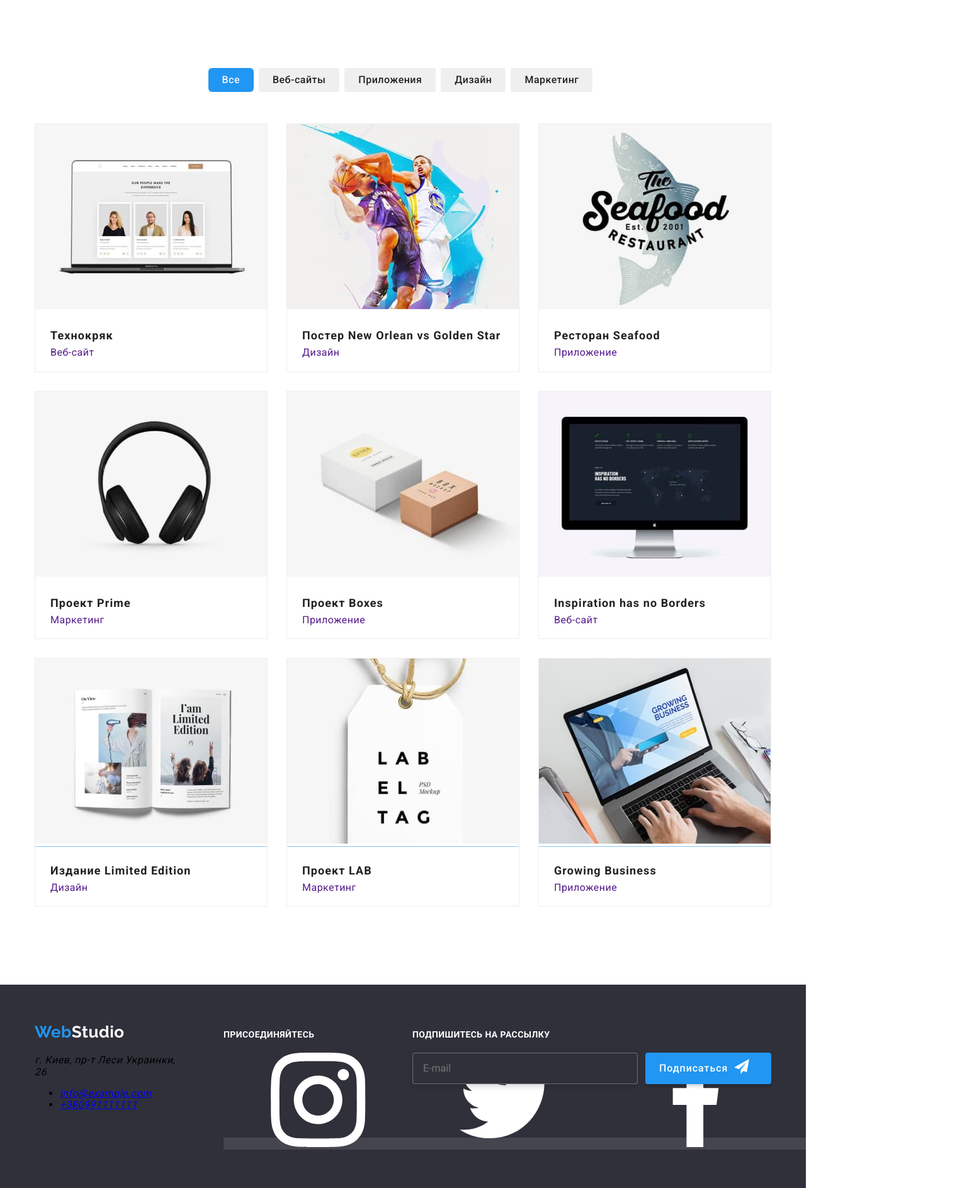
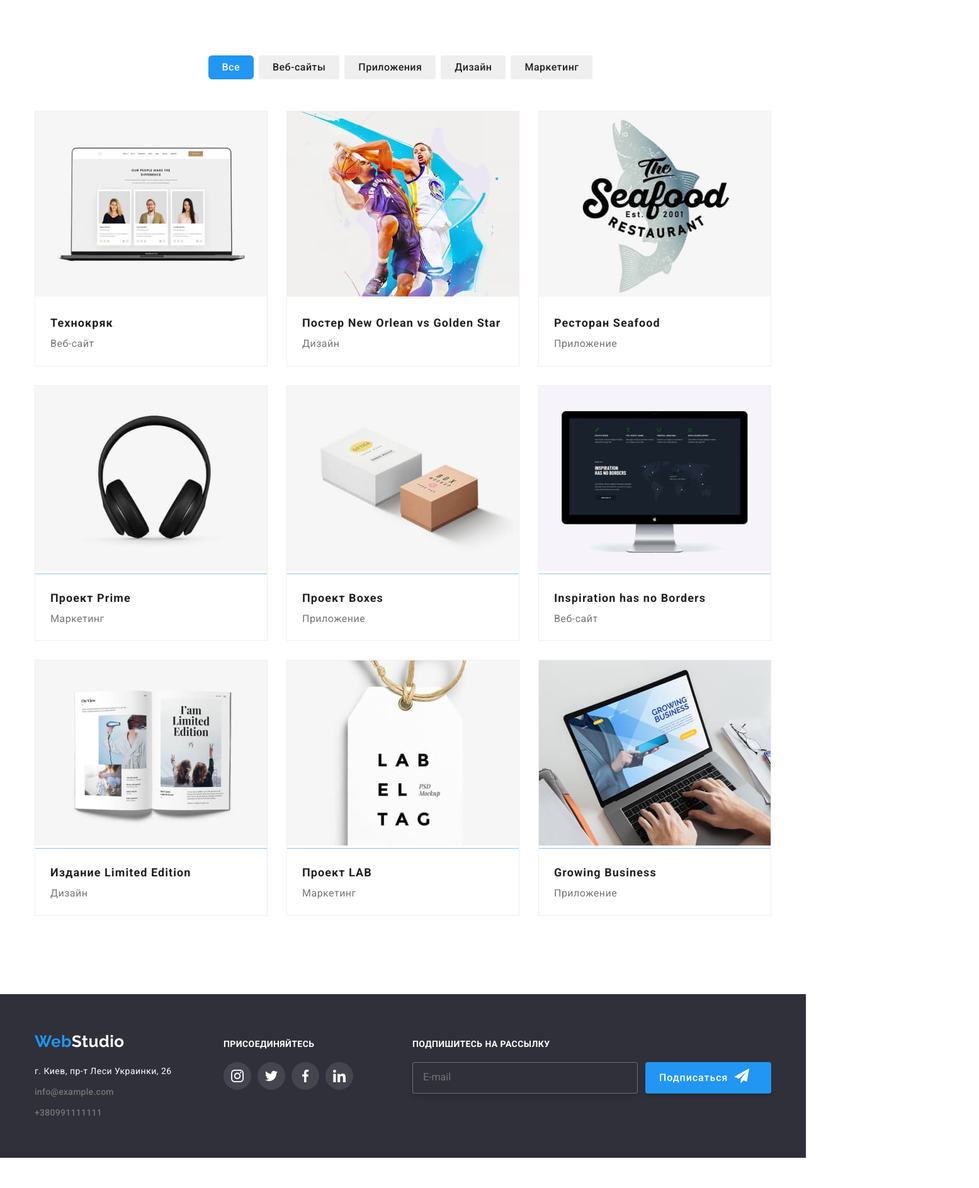
Before and after one commit to HelenBoiko/goit-markup-hw-07, a plain HTML site: page portfolio.html in a window 1280 px wide. Shown: the part 104-1991 px from the top of the page at 63% size, 1555 px wide, since content can reach past the window. After the commit the page ends 1943 px from the top, so only its background shows below. Drawn offline with nearby package versions, Linux system fonts and the light colour scheme.

Commit message:
делает первую часть дз 7  адаптация кода по БЕМ

```diff
--- a/css/styles.css
+++ b/css/styles.css
@@ -287,6 +287,18 @@ p
   background: var(--accent-link-color);
 }
 
+.sektion__button [type="button"] {
+  font-weight: 700;
+  line-height: 1.87;
+  display: flex;
+  align-items: center;
+  text-align: center;
+  letter-spacing: 0.06em;
+  text-decoration-line: none;
+  color: var(--title-color);
+  background-color: var(--button-color);
+
+}
 
         /*  Вторая секция.  НАШИ ОСОБЕННОСТИ */
 
@@ -519,17 +531,18 @@ p
   height: 44px;
   border-radius: 50%;
   background-color: var(--bg-color);
-  transition: background-color 250ms var(--animation);
+  transition: background-color, fill  250ms var(--animation);
 }
 
-.icon-social__link:focus,
-.icon-social__link:hover {
+.icon-social__link:hover,
+.icon-social__link:focus {
   background-color: var(--accent-link-color);
+
 }
 
 
-.icon-social__icon:hover,
-.icon-social__icon:focus {
+.icon-social__link:hover .icon-social__icon,
+.icon-social__link:focus .icon-social__icon {
   fill: var(--bg-color);
 }
 
@@ -605,100 +618,6 @@ p
 }
 
 
-
-          /* button  PORTFOLIO*/
-
-.sektion-button [type="button"] {
-  font-weight: 700;
-  line-height: 1.87;
-  display: flex;
-  align-items: center;
-  text-align: center;
-  letter-spacing: 0.06em;
-  text-decoration-line: none;
-  color: var(--title-color);
-  background-color: var(--button-color);
-
-}
-
-button {
-  font-style: normal;
-  font-weight: 500;
-  font-size: 16px;
-  line-height: 1.62;
-
-  text-align: center;
-  letter-spacing: 0.03em;
-
-  color: #212121;
-  cursor: pointer;
-  padding: 6px 22px;
-  border: none;
-  border-radius: 6px;
-  transition: bacgraun-color 250ms var(--animation);
-}
-
-.list-button .first-one {
-  color: var(--button-color);
-  background-color: var(--accent-link-color);
-}
-
-
-.list-button .item-button {
-  display: inline-block;
-
-  border: 0;
-  color: var(--title-color);
-  background-color: var(--button-color);
-}
-
-
-.item-button {
-  display: flex;
-  margin-right: 8px;
-
-}
-
-.item-name {
-  font-weight: 700;
-  font-size: 18px;
-  line-height: 2;
-  letter-spacing: 0.06em;
-  color: var(--title-color);
-}
-
-
-
-.item-name > p {
-  line-height: 1.87;
-  color: var(--main-text-color);
-}
-
-
-.item-button button:hover,
-.item-button button:focus {
-  color: var(--bg-color);
-  background-color: var(--accent-link-color);
-}
-
-
-.button:hover,
-.button:focus {
-  color: var(--button-color);
-  box-shadow: 0 10px 10px -5px
-  rgba(0,0,0,0.3);
-  background-color: var(--accent-link-color);
-  border-radius: 4px;
-
-
-}
-
-.button:active {
-  color: var(--button-color);
-  background-color: var(--accent-link-color);
-
-}
-
               /*Footer*/
 
 .footer-container {
@@ -726,7 +645,7 @@ button {
 
 /*   logo  */
 
-.logo {
+.footer-blok .logo {
   display: block;
   width: 145px;
   margin-bottom: 20px;
@@ -754,27 +673,32 @@ button {
 	margin-bottom: 9px;
 }
 
+.footer-list .contact-nav {
+  display: block;
+  flex-direction: column;
+  padding-left: 0;
+  margin: 0;
+  list-style: none;
+  color: var(--bg-adress-color);
+}
 
-
-.address-footer__link + .address-footer__link {
+.contact-nav__link + .contact-nav__link {
 	margin-top: 9px;
 }
 
-.icon.foot {
-  fill: var(--bg-color);
+.contact-nav__mail,
+.contact-nav__tel {
+  font-weight: 500;
+  font-size: 14px;
+  line-height: 1.14;
+  letter-spacing: 0.02em;
+  text-decoration-line: none;
+  color: var(--main-text-color);
+  transition: collor 250ms var(--animation);
 }
 
 
-.welcom-list .icon-social-link {
-  background-color: rgba(255, 255, 255, 0.1);
-}
-
-
-
-
-
-
-
+/* welcom-list Присоединяйтесь */
 
 .welcom-list {
   display: block;
@@ -790,7 +714,23 @@ button {
   color: var(--bg-color);
 }
 
-.sign-form {
+
+  /*Social-icon*/
+
+.icon-social__icon--fill {
+  fill: var(--bg-color);
+}
+
+
+.icon-social__link--bgcolor {
+  background-color: rgba(255, 255, 255, 0.1);
+}
+
+/* Form footer*/
+
+/*sign-form*/
+
+.footer-form__sign {
   display: flex;
   flex-direction: column;
   font-size: 14px;
@@ -807,7 +747,7 @@ button {
   width: 570px;
 }
 
-.mail-form input {
+.mail-form__email {
   width: 358px;
   padding-left: 16px;
   margin-right: 12px;
@@ -820,10 +760,9 @@ button {
 
 }
 
+/*Button- form footer*/
 
-
-
-.mail-form button {
+.mail-form__button {
   display: flex;
   width: 200px;
   text-align: center;
@@ -841,7 +780,7 @@ button {
   border-radius: 4px;
 }
 
-.mail-form button::after {
+.mail-form__button::after {
   content: "";
   width: 24px;
   height: 24px;
@@ -853,16 +792,23 @@ button {
 }
 
 
-
-
            /* PORTFOLIO */
 
-.main-portfolio {
+.portfolio {
   padding-top: 94px;
   padding-bottom: 94px;
 }
 
-.list-button {
+.container-main {
+	width: 1200px;
+	padding: 0 15px;
+	margin-left: auto;
+	margin-right: auto
+}
+
+/* Button portfolio*/
+
+.portfolio-button {
   display: flex;
   justify-content: center;
   margin-left: auto;
@@ -874,14 +820,75 @@ button {
   list-style: none;
 }
 
-.container-main {
-	width: 1200px;
-	padding: 0 15px;
-	margin-left: auto;
-	margin-right: auto
+
+button {
+  font-style: normal;
+  font-weight: 500;
+  font-size: 16px;
+  line-height: 1.62;
+
+  text-align: center;
+  letter-spacing: 0.03em;
+
+  color: #212121;
+  cursor: pointer;
+  padding: 6px 22px;
+  border: none;
+  border-radius: 6px;
+  transition: bacgraun-color 250ms var(--animation);
 }
 
-.list-portfolio {
+
+
+.portfolio-button__item {
+  display: flex;
+  margin-right: 8px;
+
+}
+
+
+.portfolio-button__item:hover,
+.portfolio-button__item:focus {
+  color: var(--bg-color);
+  background-color: var(--accent-link-color);
+}
+
+
+.button:hover,
+.button:focus {
+  color: var(--button-color);
+  box-shadow: 0 10px 10px -5px
+  rgba(0,0,0,0.3);
+  background-color: var(--accent-link-color);
+  border-radius: 4px;
+
+
+}
+
+.button:active {
+  color: var(--button-color);
+  background-color: var(--accent-link-color);
+
+}
+
+.portfolio-button__first-one {
+  color: var(--button-color);
+  background-color: var(--accent-link-color);
+}
+
+/*?*/
+.portfolio-button__item {
+  display: inline-block;
+
+  border: 0;
+  color: var(--title-color);
+  background-color: var(--button-color);
+}
+
+/* list-portfolio */
+
+
+.card-portfolio {
   display: flex;
   flex-wrap: wrap;
   padding-left: 0;
@@ -894,6 +901,41 @@ button {
   margin-right: 30px;
   margin-bottom: 30px;
   border: 1px solid #eee;
+
+}
+
+.item-portfolio:last-child {
+  margin-right: 0;
+}
+
+.item-portfolio:nth-child(3n) {
+  margin-right: 0;
+}
+
+.item-portfolio__icon:hover .text-item-portfolio,
+.item-portfolio__icon:focus .text-item-portfolio {
+  transform: translateY(0);
+
+}
+
+.item-portfolio__icon {
+  display: block;
+  text-decoration: none;
+  transition: box-shadow 250ms var(--animation)
+}
+
+
+.item-portfolio:hover,
+.iiem-portfolio:focus {
+  box-shadow: 0px 1px 1px rgba(0, 0, 0, 0.12),
+   0px 4px 4px rgba(0, 0, 0, 0.06),
+   1px 4px 6px rgba(0, 0, 0, 0.16);
+}
+
+.text-paragraf {
+  width: 100%;
+  position: relative;
+  overflow: hidden;
 
 }
 
@@ -911,19 +953,6 @@ button {
   transition: transform 250ms var(--animation)
 }
 
-.icon-portfolio:hover .text-item-portfolio,
-.icon-portfolio:focus .text-item-portfolio {
-  transform: translateY(0);
-
-}
-
-.text-paragraf {
-  width: 100%;
-  position: relative;
-  overflow: hidden;
-
-}
-
 .text-portfolio {
   font-size: 18px;
   line-height: 1.555;
@@ -933,34 +962,31 @@ button {
   color: var(--bg-color);
 }
 
-.icon-portfolio {
-  display: block;
-  text-decoration: none;
-  transition: box-shadow 250ms var(--animation)
-}
-
-
-.icon-portfolio:hover,
-.icon-portfolio:focus{
-  box-shadow: 0px 1px 1px rgba(0, 0, 0, 0.12),
-   0px 4px 4px rgba(0, 0, 0, 0.06),
-   1px 4px 6px rgba(0, 0, 0, 0.16);
-}
-
-
-.item-portfolio:last-child {
-  margin-right: 0;
-}
-
-.item-portfolio:nth-child(3n) {
-  margin-right: 0;
-}
-
 
 .menu-project {
   width: 100%;
   padding: 20px 24px;
 }
+
+
+.menu-project__name {
+  font-weight: 700;
+  font-size: 18px;
+  line-height: 2;
+  letter-spacing: 0.06em;
+  color: var(--title-color);
+}
+
+
+
+.menu-project__paragraf {
+  line-height: 1.87;
+  color: var(--main-text-color);
+}
+
+
+
+
 
 /*  МОДАЛЬНОЕ ОКНО  */
 
--- a/portfolio.html
+++ b/portfolio.html
@@ -20,20 +20,26 @@
 			<div class="container header">
         <nav class="list">
             <a class="logo" href="./index.html">Web<span class="logo-studio-black">Studio</span></a>
+
+						<!-- List-nav-->
+
             <ul class="list-nav flex">
-                <li class="item-nav"><a href="./index.html">Студия</a></li>
-                <li class="item-nav"><a class="current" href="./index.html">Портфолио</a></li>
-                <li class="item-nav"><a href="">Контакты</a></li>
+                <li class="list-nav__item"><a href="./index.html" class="list-nav__link">Студия</a></li>
+                <li class="list-nav__item"><a href="./index.html" class="list-nav__current list-nav__link">Портфолио</a></li>
+                <li class="list-nav__item"><a href="" class="list-nav__link">Контакты</a></li>
             </ul>
         </nav>
+
+				<!--Contact-nav-->
+
         <ul class="contact-nav flex">
-            <li class="item-nav"><a class="email-link" href="mailto:info@devstudio.coma" target="_blank" rel="noopener noreferrer">
+            <li class="contact-nav__item"><a class="contact-nav__email" href="mailto:info@devstudio.coma" target="_blank" rel="noopener noreferrer">
               <svg class="icon-email" width="16" height="12">
                 <use href="./imeges/sprite.nav.svg#icon-email"></use>
               </svg>
 			  info@devstudio.coma
 			</a>
-            <li class="item-nav"><a class="telephon-link" href="tel:+380961111111"  target="_blank"
+            <li class="contact-nav__item"><a class="contact-nav__telephon" href="tel:+380961111111"  target="_blank"
             rel="noopener noreferrer">
             <svg class="icon-telephone" width="10" height="16">
               <use href="./imeges/sprite.nav.svg#icon-smartphone"></use>
@@ -43,24 +49,30 @@
         </ul>
 			</div>
     </header>
-				<!--main section-->
+
 	  <main>
-			<section class="main-portfolio">
+				<!--Portfolio  Первая секция.-->
+
+			<section class="portfolio">
 				<div class="container-main">
 					<h1 class="visually-hidden">фильтры</h1>
 
-					<ul class="list-button">
-						<li class="item-button "><button  class="button first-one" type="button">Все</button></li>
-						<li class="item-button"><button  class="button" type="button">Веб-сайты</button></li>
-						<li class="item-button"><button  class="button" type="button">Приложения</button></li>
-						<li class="item-button"><button  class="button" type="button">Дизайн</button></li>
-						<li class="item-button"><button  class="button" type="button">Маркетинг</button></li>
+					<!--Button-->
+
+					<ul class="portfolio-button">
+						<li class="portfolio-button__item "><button  class="portfolio-button__first-one" type="button">Все</button></li>
+						<li class="portfolio-button__item"><button  class="button" type="button">Веб-сайты</button></li>
+						<li class="portfolio-button__item"><button  class="button" type="button">Приложения</button></li>
+						<li class="portfolio-button__item"><button  class="button" type="button">Дизайн</button></li>
+						<li class="portfolio-button__item"><button  class="button" type="button">Маркетинг</button></li>
 					</ul>
 
-					<ul class="list-portfolio">
+						<!-- List-portfolio -->
+
+					<ul class="card-portfolio">
 						<li class="item-portfolio">
-							<a href="" class="icon-portfolio">					<div class="text-paragraf">
-								<img class="img-pfolio" src="imeges/img.a.jpg" alt="" >
+							<a href="" class="item-portfolio__icon">					<div class="text-paragraf">
+								<img class="text-paragraf__img" src="imeges/img.a.jpg" alt="" width="370">
 								<div class="text-item-portfolio">
 									<p class="text-portfolio">
 										Технокряк это современная площадка распространения коронавируса. Компании используют эту платформу для цифрового
@@ -69,15 +81,15 @@
 									</div>
 								</div>
 								<div class="menu-project">
-									<h2 class="item-name">Технокряк</h2>
-									<p>Веб-сайт</p>
+									<h2 class="menu-project__name">Технокряк</h2>
+									<p class="menu-project__paragraf">Веб-сайт</p>
 								</div>
 							</a>
 						</li>
 						<li class="item-portfolio">
-							<a class="icon-portfolio" href="">
+							<a class="item-portfolio__icon" href="">
 								<div class="text-paragraf">
-								<img class="img-pfolio" src="imeges/img.(a).jpg" alt="" width="370">
+								<img class="text-paragraf__img" src="imeges/img.(a).jpg" alt="" width="370">
 								<div class="text-item-portfolio">
 									<p class="text-portfolio">
 										Технокряк это современная площадка распространения коронавируса. Компании используют эту платформу для цифрового
@@ -86,15 +98,15 @@
 								</div>
 								</div>
 								<div class="menu-project">
-									<h2 class="item-name">Постер New Orlean vs Golden Star</h2>
-									<p>Дизайн</p>
+									<h2 class="menu-project__name">Постер New Orlean vs Golden Star</h2>
+									<p class="menu-project__paragraf">Дизайн</p>
 								</div>
 							</a>
 						</li>
 						<li class="item-portfolio">
-							<a class="icon-portfolio" href="">
+							<a class="item-portfolio__icon" href="">
 								<div class="text-paragraf">
-								<img class="img-pfolio" src="imeges/img.(b).jpg" alt="" width="370">
+								<img class="text-paragraf__img" src="imeges/img.(b).jpg" alt="" width="370">
 								<div class="text-item-portfolio">
 									<p class="text-portfolio">
 										Технокряк это современная площадка распространения коронавируса. Компании используют эту платформу для цифрового
@@ -103,16 +115,16 @@
 								</div>
 								</div>
 								<div class="menu-project">
-									<h2 class="item-name">Ресторан Seafood</h2>
-									<p>Приложение</p>
+									<h2 class="menu-project__name">Ресторан Seafood</h2>
+									<p class="menu-project__paragraf">Приложение</p>
 								</div>
 							</a>
 						</li>
 
 						<li class="item-portfolio">
-							<a class="icon-portfolio" href="">
+							<a class="item-portfolio__icon" href="">
 								<div class="text-paragraf">
-								<img class="img-pfolio" src="imeges/img.(c).jpg" alt="" width="370">
+								<img class="text-paragraf__img" src="imeges/img.(c).jpg" alt="" width="370">
 								<div class="text-item-portfolio">
 									<p class="text-portfolio">
 										Технокряк это современная площадка распространения коронавируса. Компании используют эту платформу для цифрового
@@ -121,16 +133,16 @@
 								</div>
 								</div>
 								<div class="menu-project">
-									<h2 class="item-name">Проект Prime</h2>
-									<p>Маркетинг</p>
+									<h2 class="menu-project__name">Проект Prime</h2>
+									<p class="menu-project__paragraf">Маркетинг</p>
 								</div>
 							</a>
 						</li>
 
 						<li class="item-portfolio">
-							<a class="icon-portfolio" href="">
+							<a class="item-portfolio__icon" href="">
 								<div class="text-paragraf">
-								<img class="img-pfolio" src="imeges/img.(d).jpg" alt="" width="370">
+								<img class="text-paragraf__img" src="imeges/img.(d).jpg" alt="" width="370">
 								<div class="text-item-portfolio">
 									<p class="text-portfolio">
 										Технокряк это современная площадка распространения коронавируса. Компании используют эту платформу для цифрового
@@ -139,16 +151,16 @@
 								</div>
 								</div>
 								<div class="menu-project">
-									<h2 class="item-name">Проект Boxes</h2>
-									<p>Приложение</p>
+									<h2 class="menu-project__name">Проект Boxes</h2>
+									<p class="menu-project__paragraf">Приложение</p>
 								</div>
 							</a>
 						</li>
 
 						<li class="item-portfolio">
-							<a class="icon-portfolio" href="">
+							<a class="item-portfolio__icon" href="">
 								<div class="text-paragraf">
-								<img class="img-pfolio" src="imeges/img.(i).jpg" alt="" width="370">
+								<img class="text-paragraf__img" src="imeges/img.(i).jpg" alt="" width="370">
 								<div class="text-item-portfolio">
 									<p class="text-portfolio">
 										Технокряк это современная площадка распространения коронавируса. Компании используют эту платформу для цифрового
@@ -157,16 +169,16 @@
 								</div>
 								</div>
 								<div class="menu-project">
-									<h2 class="item-name">Inspiration has no Borders</h2>
-									<p>Веб-сайт</p>
+									<h2 class="menu-project__name">Inspiration has no Borders</h2>
+									<p class="menu-project__paragraf">Веб-сайт</p>
 								</div>
 							</a>
 						</li>
 
 						<li class="item-portfolio">
-							<a class="icon-portfolio" href="">
+							<a class="item-portfolio__icon" href="">
 								<div class="text-paragraf">
-								<img class="img-pfolio" src="imeges/img.(f).jpg" alt="" width="370">
+								<img class="text-paragraf__img" src="imeges/img.(f).jpg" alt="" width="370">
 								<div class="text-item-portfolio">
 									<p class="text-portfolio">
 										Технокряк это современная площадка распространения коронавируса. Компании используют эту платформу для цифрового
@@ -175,16 +187,16 @@
 								</div>
 								</div>
 								<div class="menu-project">
-									<h2 class="item-name">Издание Limited Edition</h2>
-									<p>Дизайн</p>
+									<h2 class="menu-project__name">Издание Limited Edition</h2>
+									<p class="menu-project__paragraf">Дизайн</p>
 								</div>
 							</a>
 						</li>
 
 						<li class="item-portfolio">
-							<a class="icon-portfolio" href="">
+							<a class="item-portfolio__icon" href="">
 								<div class="text-paragraf">
-								<img class="img-pfolio" src="imeges/img.(j).jpg" alt="" width="370">
+								<img class="text-paragraf__img" src="imeges/img.(j).jpg" alt="" width="370">
 								<div class="text-item-portfolio">
 									<p class="text-portfolio">
 										Технокряк это современная площадка распространения коронавируса. Компании используют эту платформу для цифрового
@@ -193,16 +205,16 @@
 								</div>
 								</div>
 								<div class="menu-project">
-									<h2 class="item-name">Проект LAB</h2>
-									<p>Маркетинг</p>
+									<h2 class="menu-project__name">Проект LAB</h2>
+									<p class="menu-project__paragraf">Маркетинг</p>
 								</div>
 							</a>
 						</li>
 
 						<li class="item-portfolio">
-							<a class="icon-portfolio" href="">
+							<a class="item-portfolio__icon" href="">
 								<div class="text-paragraf">
-								<img class="img-pfolio" src="imeges/img.(h).jpg" alt="" width="370">
+								<img class="text-paragraf__img" src="imeges/img.(h).jpg" alt="" width="370">
 								<div class="text-item-portfolio">
 									<p class="text-portfolio">
 										Технокряк это современная площадка распространения коронавируса. Компании используют эту платформу для цифрового
@@ -211,59 +223,59 @@
 								</div>
 								</div>
 								<div class="menu-project">
-									<h2 class="item-name">Growing Business</h2>
-									<p>Приложение</p>
+									<h2 class="menu-project__name">Growing Business</h2>
+									<p class="menu-project__paragraf">Приложение</p>
 								</div>
 							</a>
 						</li>
-
-
 					</ul>
 				</div>
 			</section>
 	</main>
-	<!--Футер адресс -->
+
+	<!--Footer  Футер адресс -->
+
 	<footer class="footer-container">
 		<div class="container footer-list">
-			<div class="address footer-blok">
+			<div class="footer-blok">
         <a class="logo" href="./index.html">Web<span class="logo-studio-white">Studio</span></a>
 				<div class="addres-footer">
-				  <address class="contact-nav-color">
-						<p class="address-nav footer">г. Киев, пр-т Леси Украинки, 26</p>
-				<ul class="contact-nav footer">
-					<li class="link-footer"><a href="mailto:info@example.com">info@example.com</a></li>
-					<li class="link-footer"><a href="tel:+380991111111">+380991111111</a></li>
+				  <address class="address-footer__contact">
+						<p class="address-footer__nav">г. Киев, пр-т Леси Украинки, 26</p>
+				<ul class="contact-nav">
+					<li class="contact-nav__link"><a class="contact-nav__mail"href="mailto:info@example.com">info@example.com</a></li>
+					<li class="contact-nav__link"><a class="contact-nav__tel" href="tel:+380991111111">+380991111111</a></li>
 				</ul>
       </address>
 			</div>
 			</div>
 			<div class="welcom-list footer-blok">
 				<h3 class="welcom-page"> ПРИСОЕДИНЯЙТЕСЬ </h3>
-				<ul class="list icon-social">
-					<li class="icon-social-item">
-						<a href="" class="icon-social-link" target="_blank" rel="noopener noreferrer">
-							<svg class="icon foot">
+				<ul class="icon-social">
+					<li class="icon-social__item">
+						<a href="" class="icon-social__link icon-social__link--bgcolor" target="_blank" rel="noopener noreferrer">
+							<svg class="icon-social__icon icon-social__icon--fill">
 								<use href="./imeges/sprite.svg#icon-instagram"></use>
 							</svg>
 						</a>
 					</li>
-					<li class="icon-social-item">
-						<a href="" class="icon-social-link" target="_blank" rel="noopener     noreferrer">
-							<svg class="icon foot">
+					<li class="icon-social__item">
+						<a href="" class="icon-social__link icon-social__link--bgcolor" target="_blank" rel="noopener     noreferrer">
+							<svg class="icon-social__icon icon-social__icon--fill">
 								<use href="./imeges/sprite.svg#icon-twitter"></use>
 							</svg>
 						</a>
 					</li>
-					<li class="icon-social-item">
-						<a href="" class="icon-social-link" target="_blank" rel="noopener noreferrer">
-							<svg class="icon foot">
+					<li class="icon-social__item">
+						<a href="" class="icon-social__link icon-social__link--bgcolor" target="_blank" rel="noopener noreferrer">
+							<svg class="icon-social__icon icon-social__icon--fill">
 								<use href="./imeges/sprite.svg#icon-facebook"></use>
 							</svg>
 						</a>
 					</li>
-					<li class="icon-social-item">
-						<a href="" class="icon-social-link" target="_blank" rel="noopener noreferrer">
-							<svg class="icon foot">
+					<li class="icon-social__item">
+						<a href="" class="icon-social__link icon-social__link--bgcolor" target="_blank" rel="noopener noreferrer">
+							<svg class="icon-social__icon icon-social__icon--fill">
 								<use href="./imeges/sprite.svg#icon-linkedin"></use>
 							</svg>
 						</a>
@@ -272,10 +284,10 @@
 			</div>
 			<div class="subscribe-list footer-blok">
 				<form class="footer-form">
-					<h3 class="sign-form">Подпишитесь на рассылку</h3>
+					<h3 class="footer-form__sign">Подпишитесь на рассылку</h3>
 					<div class="mail-form">
-						<input type="e_mail" name="e_mail" id="e_mail" placeholder="E-mail">
-						<button type="submit">Подписаться</button>
+						<input class="mail-form__email" type="e_mail" name="e_mail" id="e_mail" placeholder="E-mail">
+						<button class="mail-form__button" type="submit">Подписаться</button>
 					</div>
 				</form>
 			</div>
```
Also changed, not shown: index.html (+20 -15 lines).
